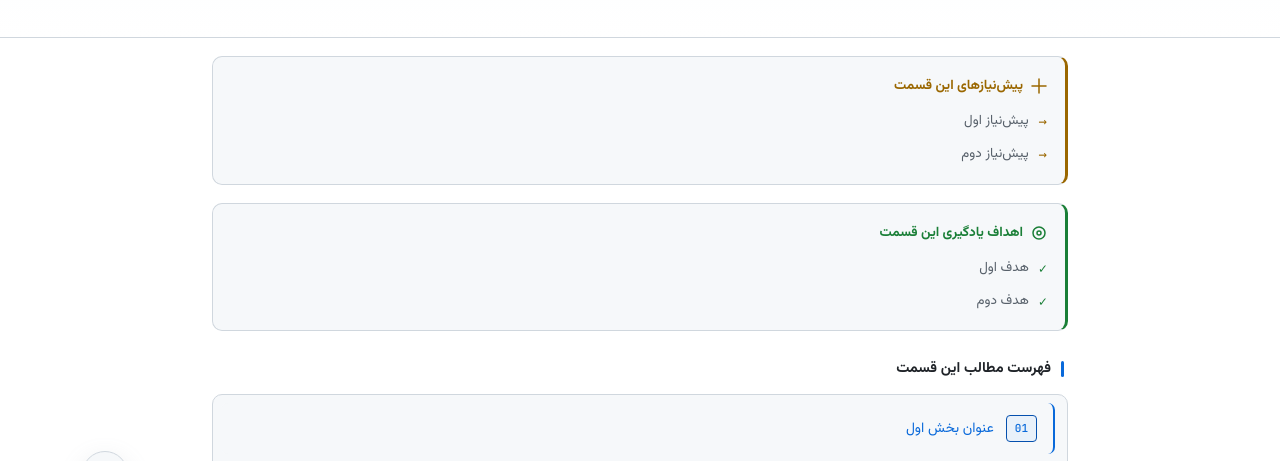
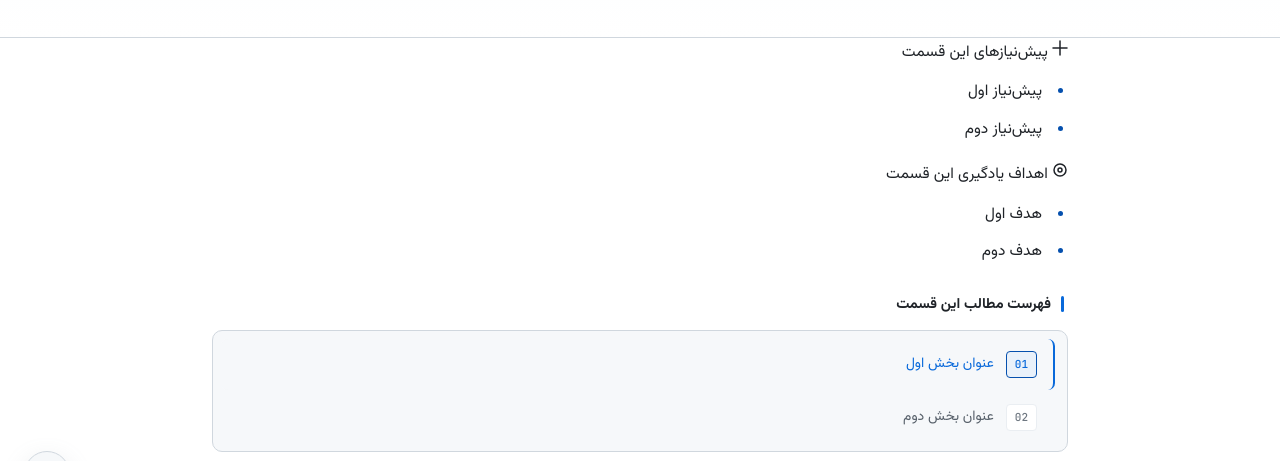
Before and after one commit to Mehran00programmer/ASP.NET-Core-Learning, a plain HTML site: page part-template.html in a window 1280 px wide. Shown: the part 279-740 px from the top of the page. Drawn offline with Linux system fonts and the light colour scheme.

Commit message:
Update style.css

```diff
--- a/assets/style.css
+++ b/assets/style.css
@@ -170,7 +170,10 @@ pre, .code-block {
   justify-content: center;
   box-shadow: var(--shadow);
   z-index: 900;
-  transition: background .15s ease, border-color .15s ease, transform .15s ease;
+  transition: background .15s ease, border-color .15s ease, transform .15s ease, left .3s ease;
+}
+.theme-toggle.alone {
+  left: 24px;
 }
 .theme-toggle:hover {
   border-color: var(--accent-dim);
@@ -612,70 +615,6 @@ li strong { color: var(--heading); }
 .callout.warn  .callout-label { color: var(--yellow); }
 .callout.key   { border-right-color: var(--green); }
 .callout.key   .callout-label { color: var(--green); }
-
-.prereq-box,
-.objectives-box {
-  background: var(--bg-alt);
-  border: 1px solid var(--border);
-  border-radius: 10px;
-  padding: 16px 18px;
-  margin: 18px 0;
-}
-.prereq-box {
-  border-right: 3px solid var(--yellow);
-}
-.objectives-box {
-  border-right: 3px solid var(--green);
-}
-.prereq-title,
-.objectives-title {
-  font-size: 13.5px;
-  font-weight: 700;
-  color: var(--heading);
-  margin-bottom: 10px;
-  display: flex;
-  align-items: center;
-  gap: 8px;
-}
-.prereq-title { color: var(--yellow); }
-.objectives-title { color: var(--green); }
-.prereq-list,
-.objectives-list {
-  list-style: none;
-  margin: 0;
-  padding: 0;
-}
-.prereq-list li,
-.objectives-list li {
-  display: flex;
-  align-items: flex-start;
-  gap: 10px;
-  font-size: 13.5px;
-  color: var(--text-dim);
-  line-height: 1.85;
-  margin-bottom: 8px;
-  padding: 0;
-}
-.prereq-list li:last-child,
-.objectives-list li:last-child { margin-bottom: 0; }
-.prereq-list li::before {
-  content: '→';
-  color: var(--yellow);
-  font-family: var(--mono);
-  flex-shrink: 0;
-  font-size: 14px;
-  line-height: 1.85;
-}
-.objectives-list li::before {
-  content: '✓';
-  color: var(--green);
-  font-family: var(--mono);
-  flex-shrink: 0;
-  font-weight: 700;
-  line-height: 1.85;
-}
-.prereq-list code,
-.objectives-list code { font-size: 12px; }
 
 .table-wrap {
   margin: 16px 0;
@@ -1345,6 +1284,7 @@ td.cell-ltr {
 
   .back-to-top { bottom: 18px; left: 18px; width: 42px; height: 42px; }
   .theme-toggle { bottom: 18px; left: 68px; width: 42px; height: 42px; }
+  .theme-toggle.alone { left: 18px; }
 
   .ft-tree { padding: 12px 10px; }
   .ft-tree ul ul { padding-left: 16px; }
```
